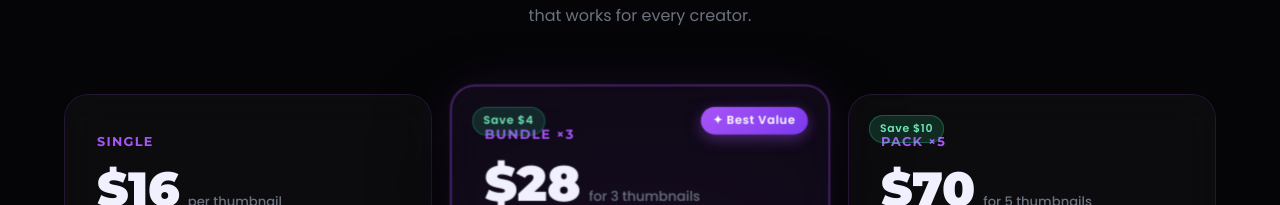
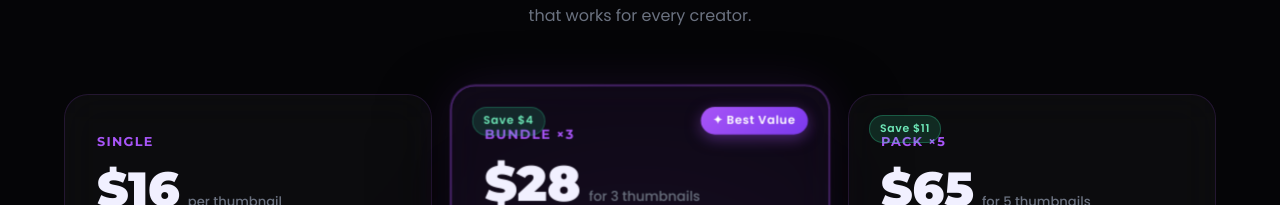
Before and after one commit to FireGamingashu/ashufx-portfolio, a Next.js app: page / in a window 1280 px wide. Shown: the part 2705-2910 px from the top of the page. Built offline with nearby package versions, Linux system fonts and the light colour scheme; no server answers; the database is empty.

Commit message:
Update Pricing.tsx

```diff
--- a/app/components/Pricing.tsx
+++ b/app/components/Pricing.tsx
@@ -43,7 +43,7 @@ const plans = [
   {
     id: "pack5",
     name: "Pack ×5",
-    price: "$70",
+    price: "$65",
     period: "for 5 thumbnails",
     desc: "For serious creators who need a full thumbnail library fast.",
     features: [
@@ -57,7 +57,7 @@ const plans = [
     ],
     cta: "Get Pack",
     featured: false,
-    savings: "Save $10",
+    savings: "Save $11",
   },
 ];
 
```
